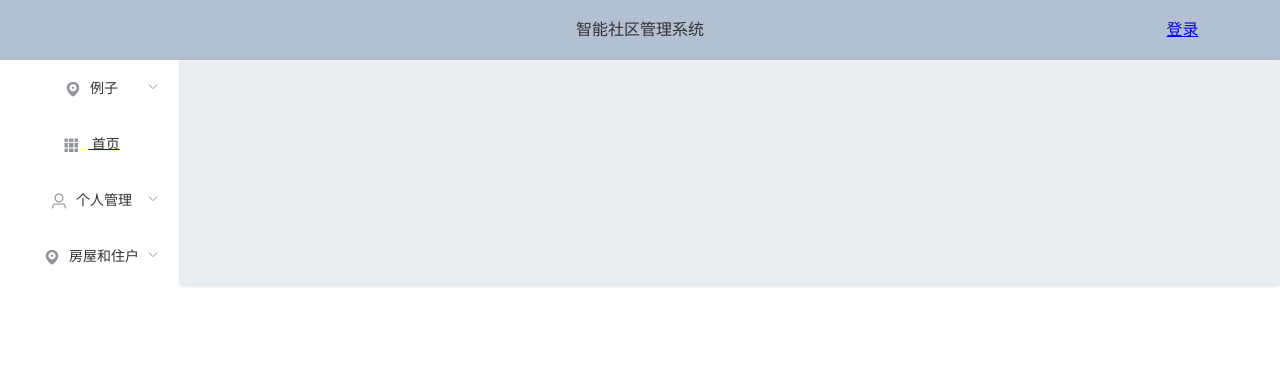
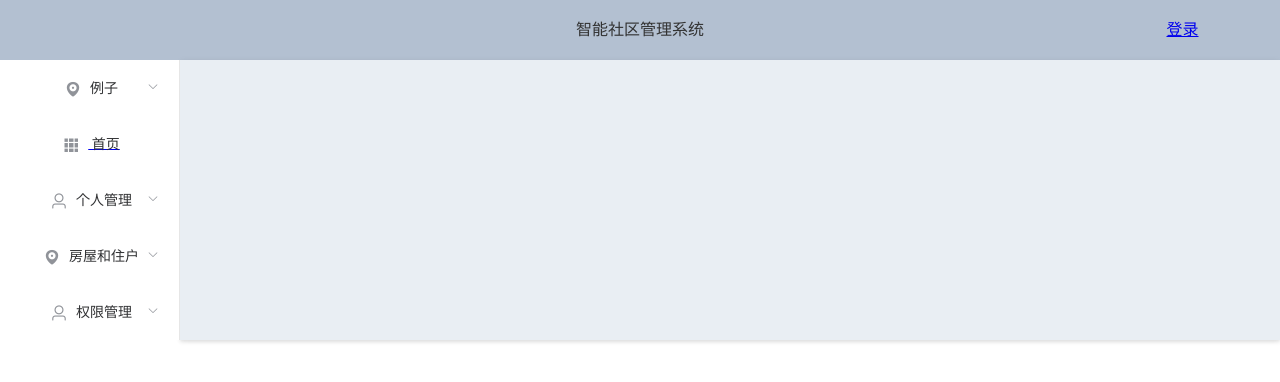
Before and after one commit to noby338/smart-community-vue, a Vue app: page /#/index in a window 1280 px wide. Shown: the top 382 px of the page. Built offline with nearby package versions, Linux system fonts and the light colour scheme.

Commit message:
修改菜单位置

```diff
--- a/src/pages/Index.vue
+++ b/src/pages/Index.vue
@@ -86,7 +86,6 @@
                   </el-menu-item>
                 </router-link>
               </el-submenu>
-
               <el-submenu index="3">
                 <template slot="title">
                   <i class="el-icon-location"></i>
@@ -106,15 +105,22 @@
                     </span>
                   </el-menu-item>
                 </router-link>
-                <router-link class="list-group-item" to="/Role">
+
+              </el-submenu>
+            <el-submenu index="4">
+                <template slot="title">
+                  <i class="el-icon-user"></i>
+                  <span>权限管理</span>
+                </template>
+                 <router-link class="list-group-item" to="/Role">
                   <el-menu-item index="2-4">
                     <span slot="title">
                       角色管理
                     </span>
                   </el-menu-item>
                 </router-link>
+
               </el-submenu>
-
 
             </el-menu>
           </el-col>
```
